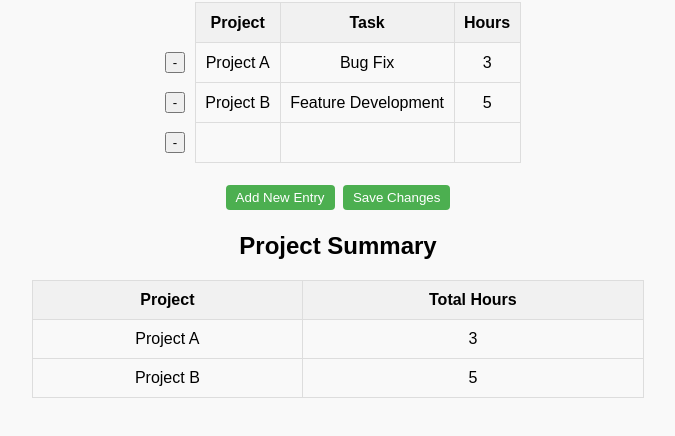
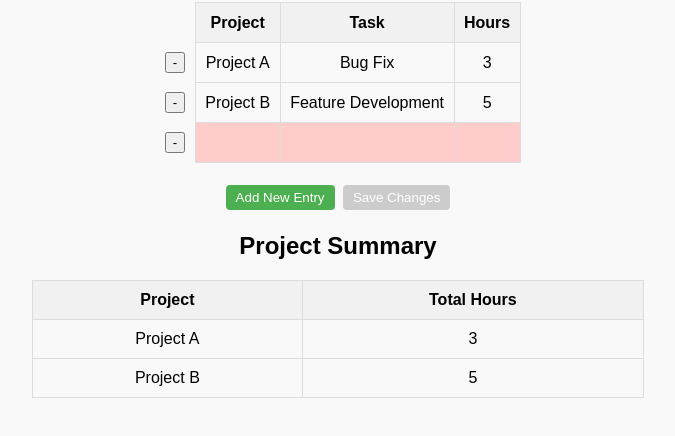
Before and after one commit to scoutbombhead/working_hours_app, a website: page index_load_file.html in a window 1280 px wide. Both pictures are taken after a click on the button "Add New Entry". Shown: the part 104-540 px from the top of the page, without its empty margins (302-977 px from the left). Drawn offline with Linux system fonts and the light colour scheme.

Commit message:
Add empty cells and update save button

```diff
--- a/index_load_file.html
+++ b/index_load_file.html
@@ -66,7 +66,10 @@
             color: white;
             border-radius: 4px;
         }
-
+		#controls button:disabled {
+			background-color: #ccc;
+			cursor: not-allowed;
+		}
         #summary-table {
             width: 50%;
             margin: 20px auto; /* Centers the table horizontally */
@@ -83,7 +86,10 @@
             background-color: #f1f1f1;
             font-weight: bold;
         }
-
+		/* Styling for empty cells */
+			.empty-cell {
+			background-color: #ffcccc; /* light red background */
+    	}
     </style>
 </head>
 <body>
@@ -192,25 +198,7 @@
             }
         }
     }
-    async function writeWorkHours(entries) {
 
-        try {
-            const response = await fetch("http://localhost:8000/save_work_hours", {
-                method: "POST",
-                headers: { "Content-Type": "application/json" },
-                body: JSON.stringify(entries)
-            });
-
-            if (response.ok) {
-                alert("Work hours saved successfully!");
-            } else {
-                alert("Failed to save work hours.");
-            }
-        } catch (error) {
-            console.error("Error saving work hours:", error);
-            alert("An error occurred while saving.");
-        }
-    }
     // Call the function to populate the delete buttons
     updateDeleteButton();
     // Remove a row and update the delete column
@@ -221,6 +209,7 @@
             rows[rowIndex].remove();
             updateDeleteButton();
             updateSummaryTable();
+            validateTable();
         }
     }
 
@@ -262,6 +251,37 @@
         }
     }
 
+    // Function to validate each row and update cell styles and Save button state
+    function validateTable() {
+        const tbody = document.querySelector("#work-hours-table tbody");
+        const rows = tbody.querySelectorAll("tr");
+        let allFilled = true;
+// For each row, check required cells (cells[1] = project, cells[2] = task, cells[3] = hours)
+        rows.forEach(row => {
+            const cells = row.querySelectorAll("td");
+// Skip the first cell (the delete button cell)
+            for (let i = 1; i < 4; i++) {
+                const cell = cells[i];
+                if (cell.innerText.trim() === "") {
+                    cell.classList.add("empty-cell");
+                    allFilled = false;
+                } else {
+                    cell.classList.remove("empty-cell");
+                }
+            }
+        });
+// Disable Save Changes button if any required cell is empty
+        document.getElementById("save-changes").disabled = !allFilled;
+    }
+
+    // Attach event listeners to table cells to validate on input
+    function attachCellListeners() {
+        const tbody = document.querySelector("#work-hours-table tbody");
+        tbody.querySelectorAll("td[contenteditable='true']").forEach(cell => {
+            cell.addEventListener("input", validateTable);
+        });
+    }
+
     // listen to click event on button add entry
     // Add a new editable row to the table
     document.getElementById('add-entry').addEventListener('click', () => {
@@ -274,6 +294,7 @@
         <td contenteditable="true"></td>
       `;
         tbody.appendChild(newRow);
+        validateTable();
         updateDeleteButton();
         updateSummaryTable();
     });
@@ -316,6 +337,7 @@
 
     // Initialize the delete column and summary table on page load.
     getWorkHoursTable();
+    attachCellListeners();
 </script>
 </body>
 </html>
```
